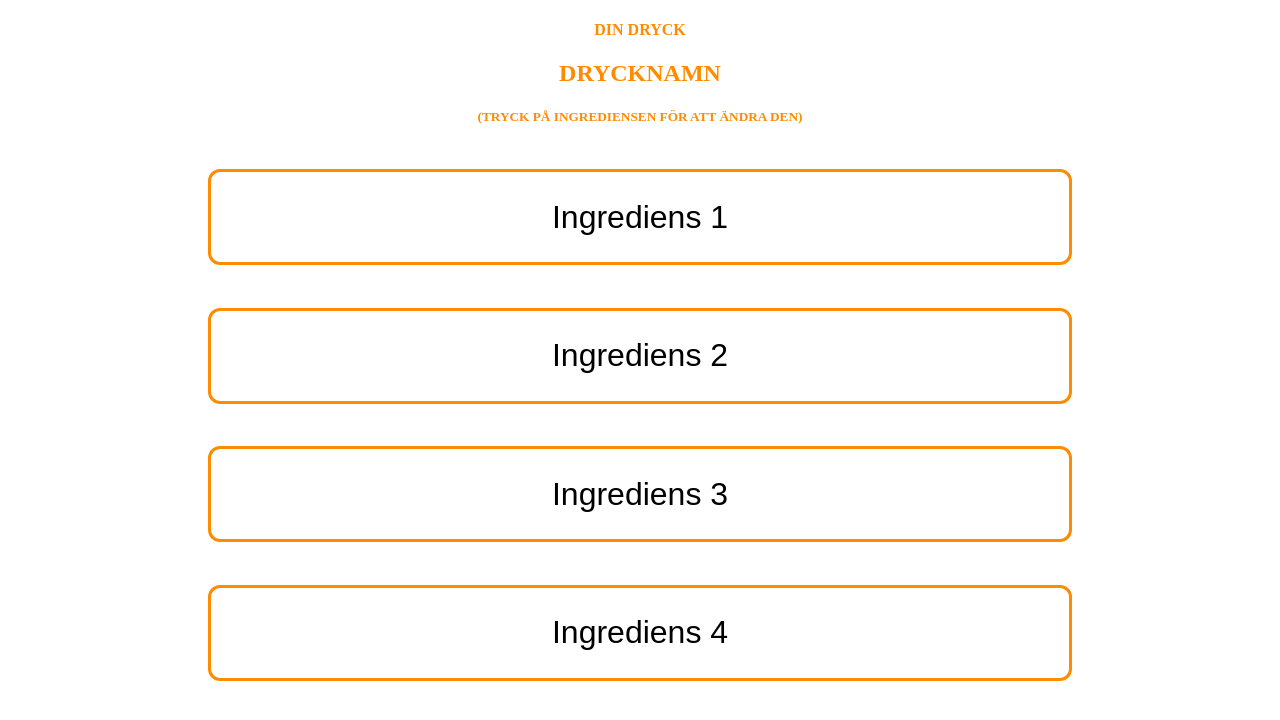
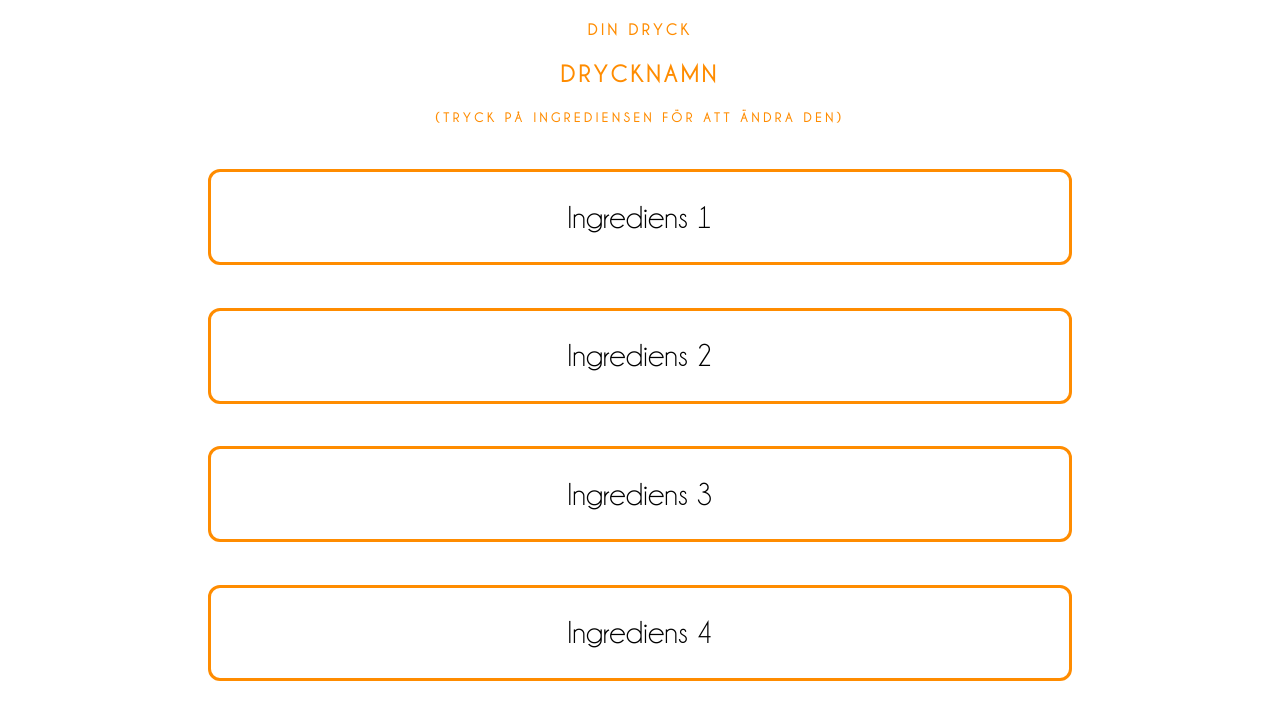
Before and after one commit to attikatt/HIT, a plain HTML site: page customer.html in a window 1280 px wide. Shown: the part 181-901 px from the top of the page. Drawn offline with Linux system fonts and the light colour scheme.

Commit message:
Snyggat till CV

```diff
--- a/css/customerStyle.css
+++ b/css/customerStyle.css
@@ -1,15 +1,45 @@
+@import url("reset.css")
+@import url('http://fonts.googleapis.com/css?family=Pacifico|Dois');
+
+@font-face {
+    font-family: 'champagne__limousinesregular';
+    src: url('fonts/champagne/champagne_limousines-webfont.eot');
+    src: url('fonts/champagne/champagne_limousines-webfont.eot?#iefix') format('embedded-opentype'),
+         url('fonts/champagne/champagne_limousines-webfont.woff2') format('woff2'),
+         url('fonts/champagne/champagne_limousines-webfont.woff') format('woff'),
+         url('fonts/champagne/champagne_limousines-webfont.svg#champagne__limousinesregular') format('svg');
+    font-weight: normal;
+    font-style: normal;
+}
+
+@font-face {
+    font-family: 'crapaudgros';
+    src: url('fonts/crapaud/crapaud_gros-webfont.eot');
+    src: url('fonts/crapaud/crapaud_gros-webfont.eot?#iefix') format('embedded-opentype'),
+         url('fonts/crapaud/crapaud_gros-webfont.woff2') format('woff2'),
+         url('fonts/crapaud/crapaud_gros-webfont.woff') format('woff'),
+         url('fonts/crapaud/crapaud_gros-webfont.svg#crapaudgros') format('svg');
+    font-weight: normal;
+    font-style: normal;
+
+}
+
+* {
+  font-family: 'champagne__limousinesregular', arial, sans-serif;
+}
+
 body {
   background-color: white;
   color: darkorange;
 }
 
-#mainDiv{
+#mainDiv {
   height: 90vh;
   line-height: 90vh;
   text-align: center;
 }
 
-#centerDiv{
+#centerDiv {
   display: inline-block;
   vertical-align: middle;
   line-height: normal;
@@ -17,10 +47,15 @@ body {
 
 h1 {
   font-size: 4vw;
-  text-transform: uppercase;
 }
 
-#headSection{
+h1, h2, h3, h4, h5 {
+  text-transform: uppercase;
+  letter-spacing: 3pt;
+}
+
+
+#headSection {
   width: 100%;
 }
 
@@ -32,19 +67,17 @@ h1 {
   float:left;
 }
 
-#logo{ text-align: center;
-
+#logo {
+  text-align: center;
 }
 
-#basketB{
+#basketB {
   width: 5em;
   height: 4em;
   background: white;
   border-color: darkorange;
- float:right;
+  float:right;
 }
-
-
 
 button {
   padding: 5px;
@@ -53,13 +86,11 @@ button {
   border-radius: 12px;
   font-size: 2.5vw;
   color:black;
+}
 
-
-}
-#buttonT{
+#buttonT {
   margin-left: 10vw;
   margin-right: 10vw;
-
 }
 
 #ingredientB {
@@ -68,11 +99,12 @@ button {
   width: 27em;
   height: 3em;
 }
-#bottomSection{
+
+#bottomSection {
   width: 100%;
 }
 
-#goBackB{
+#goBackB {
   width: 5em;
   height: 4em;
   background: url(https://cdn4.iconfinder.com/data/icons/ionicons/512/icon-ios7-arrow-back-256.png) no-repeat;
@@ -80,10 +112,9 @@ button {
   border-color: white;
   background-position: left;
   float:left;
+}
 
-
-}
-#goForwardB{
+#goForwardB {
   width: 5em;
   height: 4em;
   background: url(https://cdn4.iconfinder.com/data/icons/ionicons/512/icon-ios7-arrow-forward-512.png) no-repeat;
--- a/css/generalStaffStyle.css
+++ b/css/generalStaffStyle.css
@@ -25,7 +25,7 @@
 }
 
 body {
-  font-family: 'crapaudgros', arial, sans-serif;
+  font-family: 'crapaudgros', arial, sans-serif; /* Ska denna font användas också? */
   background-color: rgb(64,64,64);
   color: white;
 }
--- a/customer.html
+++ b/customer.html
@@ -12,34 +12,34 @@
         <div>
           <table id="headSection">
             <tr>
-                <td> <button id="cancelOrderB"> Avbryt köp</button></td>
-                <td><h1 id="logo"> JUICIFER </h1> </td>
-                 <td> <button id="basketB"> </button></td>
+                <td> <button id="cancelOrderB"> Avbryt köp </button></td>
+                <td> <h1 id="logo"> Juicifer </h1> </td>
+                 <td> <button id="basketB"> </button> </td>
                </tr>
            </table>
          </div>
          <div>
-          <td><h4> DIN DRYCK</h4></td>
-          <td><h2>DRYCKNAMN</h2></td>
-          <td><h5>(TRYCK PÅ INGREDIENSEN FÖR ATT ÄNDRA DEN)</h5></td>
+          <td> <h4> Din dryck </h4> </td>
+          <td> <h2> Drycknamn </h2> </td>
+          <td> <h5> (Tryck på ingrediensen för att ändra den) </h5> </td>
         </div>
-        <div >
+        <div>
         <table id="buttonT">
           <tbody>
               <tr><td> <button id="ingredientB"> Ingrediens 1 </button> </td></tr>
               <tr><td> <button id="ingredientB"> Ingrediens 2 </button> </td></tr>
-              <tr><td> <button id="ingredientB"> Ingrediens 3</button> </td></tr>
+              <tr><td> <button id="ingredientB"> Ingrediens 3 </button> </td></tr>
               <tr><td> <button id="ingredientB"> Ingrediens 4 </button> </td></tr>
-              <tr><td> <button id="ingredientB"> Ingrediens 5</button> </td></tr>
+              <tr><td> <button id="ingredientB"> Ingrediens 5 </button> </td></tr>
           </tbody>
         </table>
         </div>
         <div>
           <table id="bottomSection">
               <tr>
-                <td> <button id="goBackB"> </button></td>
-                <td><h3> VÄLJ STORLEK </h1> </td>
-                <td> <button id="goForwardB"> </button></td>
+                <td> <button id="goBackB"> </button> </td>
+                <td> <h3> Välj storlek </h3> </td>
+                <td> <button id="goForwardB"> </button> </td>
                </tr>
            </table>
          </div>
```
